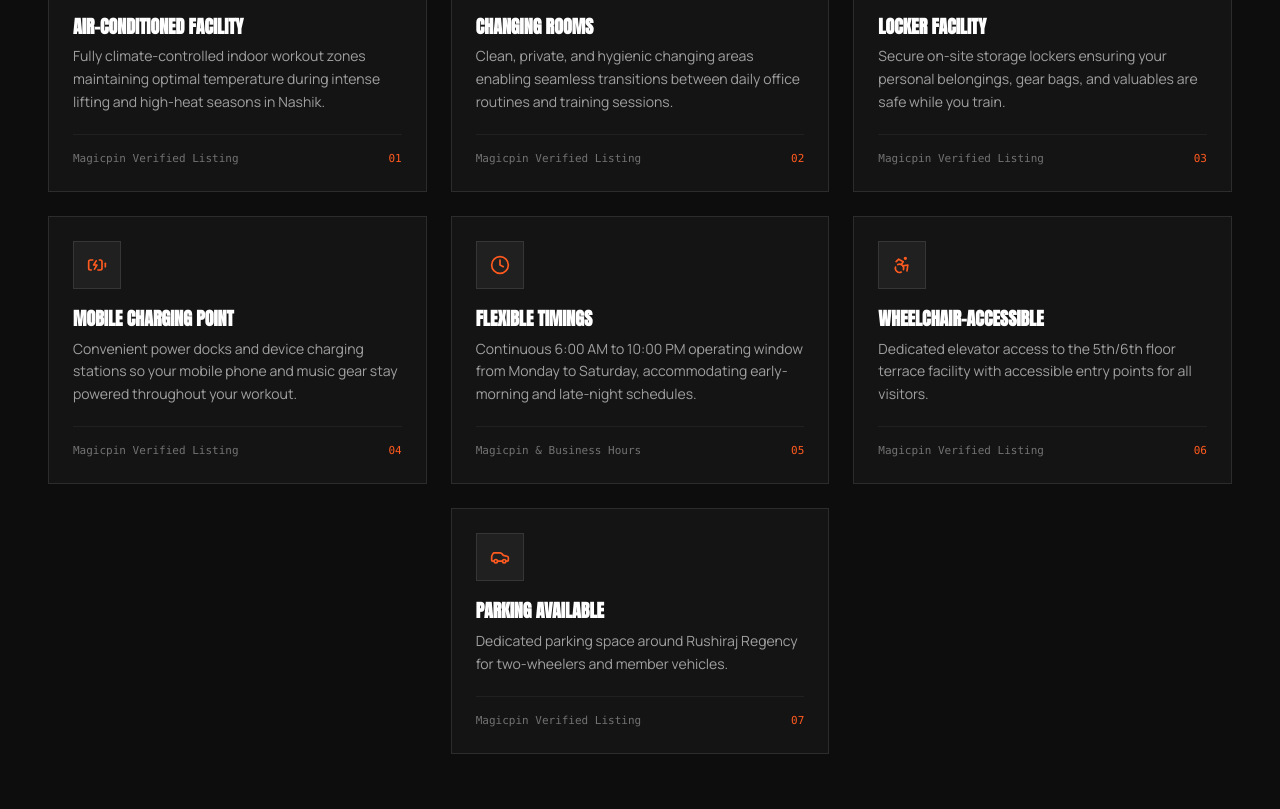
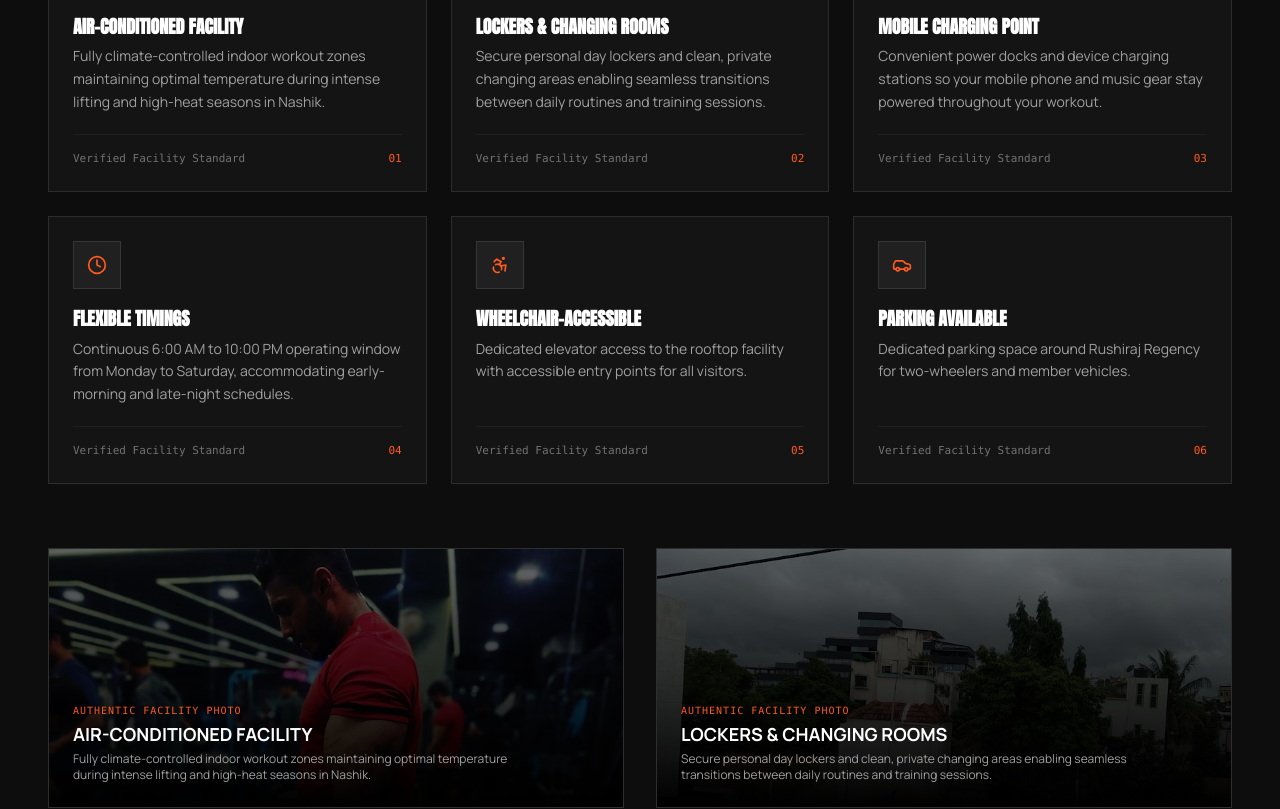
Before and after one commit to gary-production-ft/roar_extreme, a React (Vite) app: page / in a window 1280 px wide. Shown: the part 3420-4229 px from the top of the page. Built offline with nearby package versions, Linux system fonts and the light colour scheme; no server answers.

Commit message:
fix(D14): deduplicate amenities - merge changing-rooms and locker-facility, remove Magicpin source text

```diff
--- a/src/config/facilities.ts
+++ b/src/config/facilities.ts
@@ -8,8 +8,12 @@ export interface FacilityAmenity {
   iconName: string;
   source: string;
   image?: string;
+  width?: number;
+  height?: number;
 }
 
+// D14: Deduplicated — CHANGING ROOMS and LOCKER FACILITY merged into one entry.
+// All amenities sourced from a single array; no duplicated icons or photo banners.
 export const roarFacilities: FacilityAmenity[] = [
   {
     id: 'air-conditioned',
@@ -17,26 +21,21 @@ export const roarFacilities: FacilityAmenity[] = [
     description:
       'Fully climate-controlled indoor workout zones maintaining optimal temperature during intense lifting and high-heat seasons in Nashik.',
     iconName: 'Wind',
-    source: 'Magicpin Verified Listing',
+    source: 'Verified Facility Standard',
     image: facilityAirconImg,
+    width: 800,
+    height: 800,
   },
   {
-    id: 'changing-rooms',
-    title: 'CHANGING ROOMS',
+    id: 'lockers-changing-rooms',
+    title: 'LOCKERS & CHANGING ROOMS',
     description:
-      'Clean, private, and hygienic changing areas enabling seamless transitions between daily office routines and training sessions.',
-    iconName: 'UserCheck',
-    source: 'Magicpin Verified Listing',
+      'Secure personal day lockers and clean, private changing areas enabling seamless transitions between daily routines and training sessions.',
+    iconName: 'Lock',
+    source: 'Verified Facility Standard',
     image: lockersChangingImg,
-  },
-  {
-    id: 'locker-facility',
-    title: 'LOCKER FACILITY',
-    description:
-      'Secure on-site storage lockers ensuring your personal belongings, gear bags, and valuables are safe while you train.',
-    iconName: 'Lock',
-    source: 'Magicpin Verified Listing',
-    image: lockersChangingImg,
+    width: 800,
+    height: 450,
   },
   {
     id: 'mobile-charging',
@@ -44,7 +43,7 @@ export const roarFacilities: FacilityAmenity[] = [
     description:
       'Convenient power docks and device charging stations so your mobile phone and music gear stay powered throughout your workout.',
     iconName: 'BatteryCharging',
-    source: 'Magicpin Verified Listing',
+    source: 'Verified Facility Standard',
   },
   {
     id: 'flexible-timings',
@@ -52,15 +51,15 @@ export const roarFacilities: FacilityAmenity[] = [
     description:
       'Continuous 6:00 AM to 10:00 PM operating window from Monday to Saturday, accommodating early-morning and late-night schedules.',
     iconName: 'Clock',
-    source: 'Magicpin & Business Hours',
+    source: 'Verified Facility Standard',
   },
   {
     id: 'wheelchair-accessible',
     title: 'WHEELCHAIR-ACCESSIBLE',
     description:
-      'Dedicated elevator access to the 5th/6th floor terrace facility with accessible entry points for all visitors.',
+      'Dedicated elevator access to the rooftop facility with accessible entry points for all visitors.',
     iconName: 'Accessibility',
-    source: 'Magicpin Verified Listing',
+    source: 'Verified Facility Standard',
   },
   {
     id: 'parking-available',
@@ -68,6 +67,6 @@ export const roarFacilities: FacilityAmenity[] = [
     description:
       'Dedicated parking space around Rushiraj Regency for two-wheelers and member vehicles.',
     iconName: 'Car',
-    source: 'Magicpin Verified Listing',
+    source: 'Verified Facility Standard',
   },
 ];
--- a/src/sections/Amenities/Amenities.tsx
+++ b/src/sections/Amenities/Amenities.tsx
@@ -2,7 +2,6 @@ import React from 'react';
 import { motion } from 'framer-motion';
 import {
   Wind,
-  UserCheck,
   Lock,
   BatteryCharging,
   Clock,
@@ -19,8 +18,6 @@ export const Amenities: React.FC = () => {
     switch (name) {
       case 'Wind':
         return <Wind className="w-5 h-5 text-[#FF5A1F]" />;
-      case 'UserCheck':
-        return <UserCheck className="w-5 h-5 text-[#FF5A1F]" />;
       case 'Lock':
         return <Lock className="w-5 h-5 text-[#FF5A1F]" />;
       case 'BatteryCharging':
@@ -106,6 +103,9 @@ export const Amenities: React.FC = () => {
                   <img
                     src={item.image}
                     alt={item.title}
+                    loading="lazy"
+                    width={item.width || 800}
+                    height={item.height || 600}
                     className="absolute inset-0 w-full h-full object-cover filter brightness-[0.4] group-hover:brightness-[0.55] group-hover:scale-105 transition-all duration-700"
                   />
                   <div className="absolute inset-0 bg-gradient-to-t from-black via-black/40 to-transparent" />
```
Also changed, not shown: 1 other file (tests, documents, lock files or other folders).
